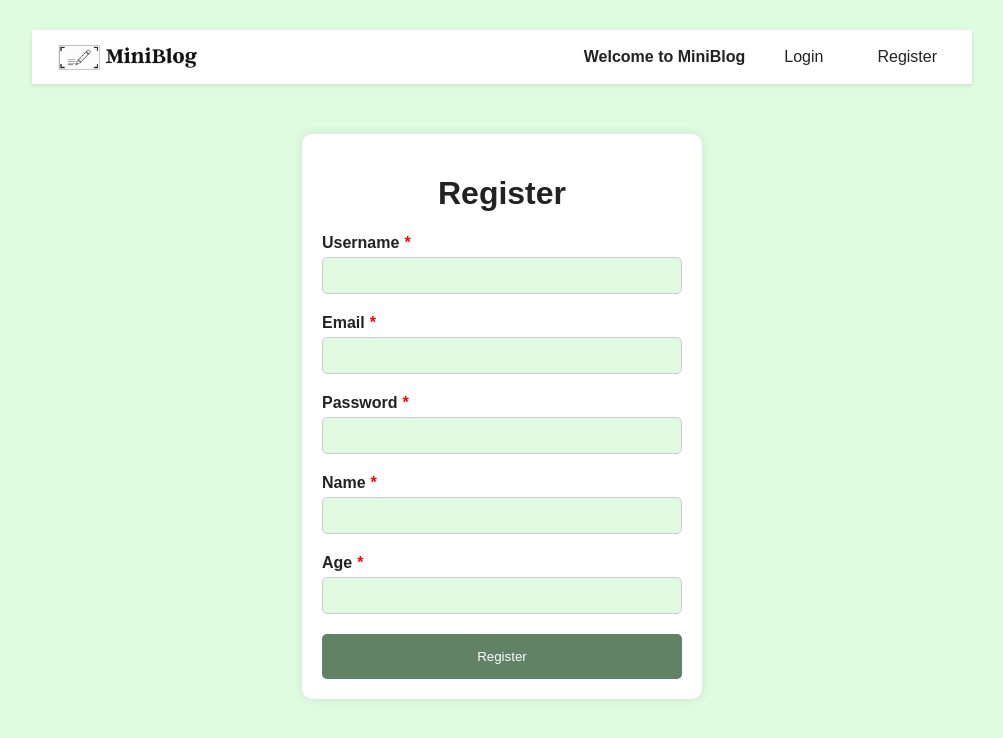
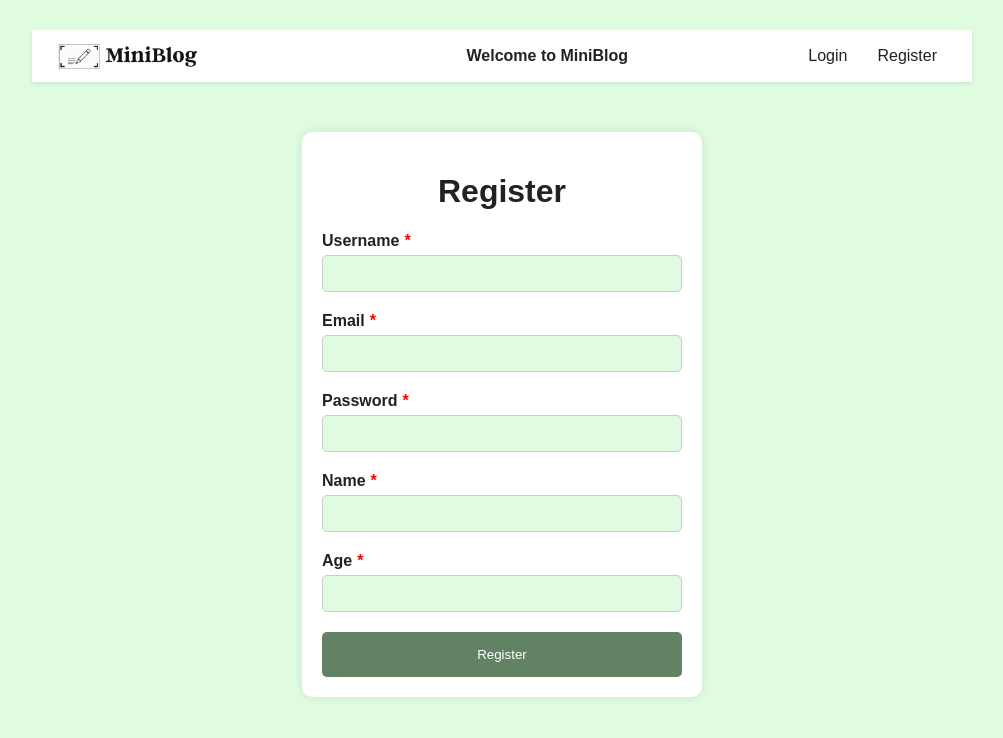
Before and after one commit to devarshijoshisearce/MiniBlog, a React (Create React App) app in the folder client/: page /register in a window 1280 px wide. Shown: the top 738 px of the page, without its empty margins (138-1141 px from the left). Built offline with nearby package versions, Linux system fonts and the light colour scheme; no server answers.

Commit message:
aligned welcome to center

```diff
--- a/client/src/App.css
+++ b/client/src/App.css
@@ -20,6 +20,8 @@ header {
   justify-content: space-between;
   align-items: center;
   box-shadow: 0 2px 4px rgba(0, 0, 0, 0.1);
+  overflow: auto;
+
 }
 
 nav {
@@ -49,6 +51,7 @@ nav a:hover {
 .logoimg {
   width: 150px; /* Adjust the size as needed */
   height: auto; /* Maintain aspect ratio */
+  float: left; /* Move logo to the left */
 }
 
 
@@ -499,3 +502,22 @@ div.image-post img {
 .password-strength.strong {
   color: green;
 }
+
+.middle{
+  margin-left: auto;
+  margin-right: auto;
+  width: 200px;
+  text-align: center;
+}
+
+.right {
+  float: right;
+  width: 300px;
+  text-align: right;
+}
+
+.left{
+  float: left;
+  width: 300px;
+  text-align: left;
+}
--- a/client/src/Header.js
+++ b/client/src/Header.js
@@ -42,20 +42,27 @@ export default function Header() {
   return (
     <header>
       <Link to="/" className="logo">
+        <div className='left'>
         <img src="./MiniBlog-Logo.png" className='logoimg' alt="MiniBlog Logo" />
+        </div>
       </Link>
       <nav>
         {username ? (
           <>
-            <p><b>Welcome,  {username} !</b></p>
+            <div className='miidle'>
+              <p className='middle-text'><b>Welcome,  {username} !</b></p>
+              </div>
+
             <Link to="/create">Create new Post</Link>
             <a onClick={logout}>Logout</a>
           </>
         ) : (
           <>
-            <p><b>Welcome to MiniBlog</b></p>
-            <Link to="/login">Login</Link>
-            <Link to="/register">Register</Link>
+          <div className='miidle'>
+            <p id='middle-text'><b>Welcome to MiniBlog</b></p>
+          </div>
+            <div className='right'><Link to="/login">Login</Link>
+            <Link to="/register">Register</Link></div>
           </>
         )}
       </nav>
```
